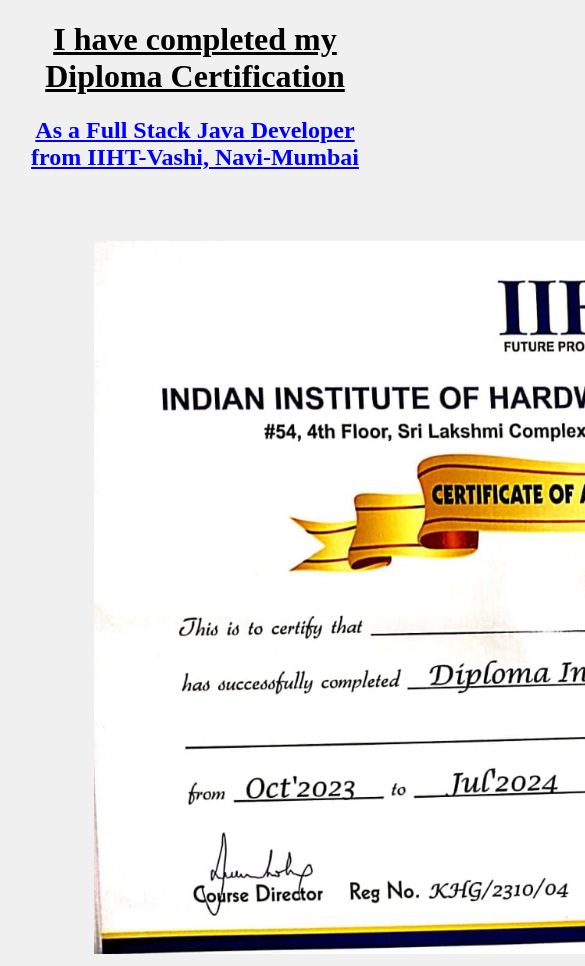
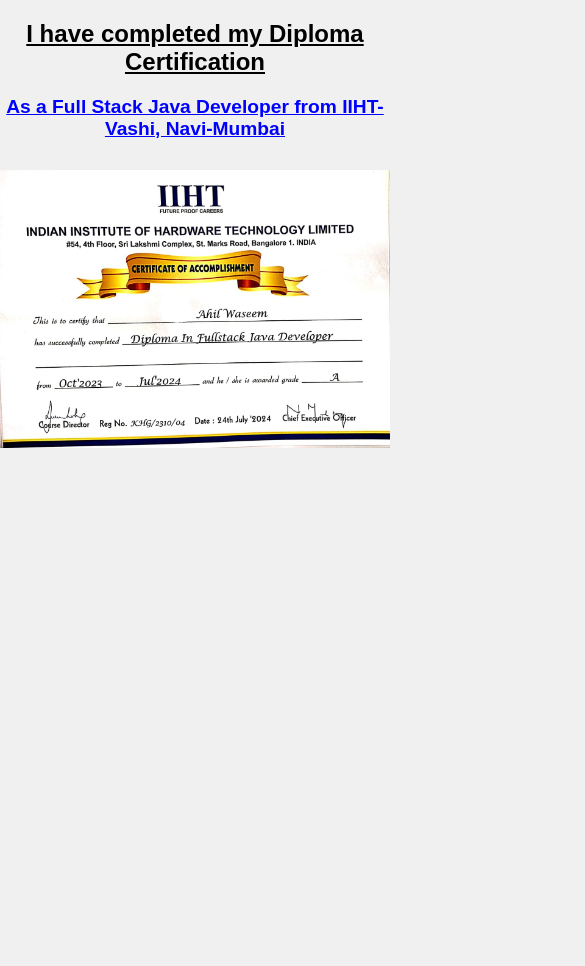
Before and after one commit to Ahil-Waseem/Certification, a plain HTML site: page index.html in a window 390 px wide. Shown: the top 966 px of the page, 585 px wide, since content can reach past the window. After the commit the page ends 844 px from the top, so only its background shows below. Drawn offline with Linux system fonts and the light colour scheme.

Commit message:
Update index.html

```diff
--- a/index.html
+++ b/index.html
@@ -7,21 +7,36 @@
     <style>
         body{
            background-color: #eceaeab2;
+            margin: 0;
+            padding: 0;
+            font-family: sans-serif;
         }
         img{
-            padding-left: 23%;
-            padding-top: 50px;
-            width: 1000px;
+            display: block;
+            max-width: 100%;
+            padding-top: 20px;
+            height: auto;
+            margin: 0 auto;
         }
         h1{
             color: black;
             text-align: center;
             text-decoration: underline;
+            margin: 20px 0;
         }
         h2{
             color: blue;
             text-align: center;
             text-decoration: underline;
+             margin: 10px 0;
+        }
+          @media (max-width: 600px) {
+            h1 {
+                font-size: 1.5em;
+            }
+            h2 {
+                font-size: 1.2em;
+            }
         }
     </style>
 </head>
```
